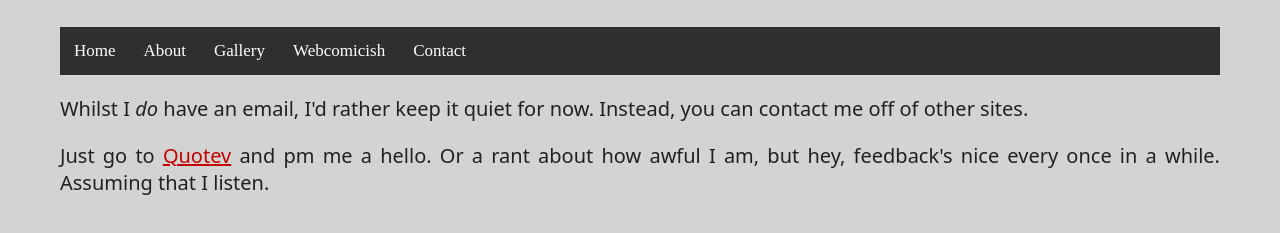
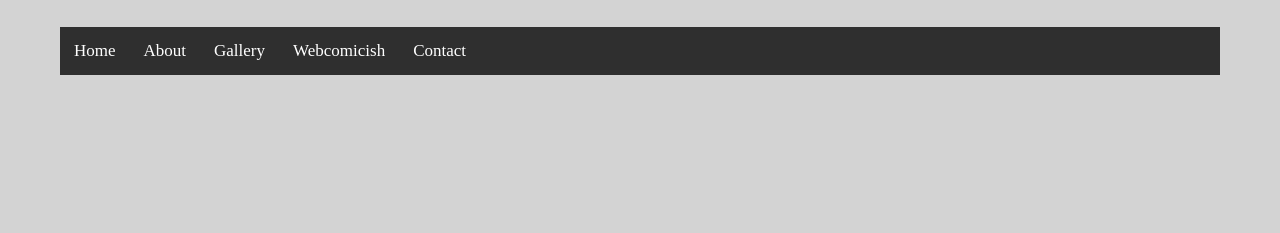
Before and after one commit to nionikr/nionikr.github.io, a plain HTML site: page contact.html in a window 1280 px wide. Shown: the part 207-440 px from the top of the page. Drawn offline with Linux system fonts and the light colour scheme.

Commit message:
Update contact.html

```diff
--- a/contact.html
+++ b/contact.html
@@ -16,8 +16,6 @@
         <a href="webcomicish.html">Webcomicish</a>
         <a href="contact.html">Contact</a>
     </div>
-    <p>Whilst I <i>do</i> have an email, I'd rather keep it quiet for now. Instead, you can contact me off of other sites.</p>
-    <p>Just go to <a href="https://www.quotev.com/nionikr">Quotev</a> and pm me a hello. Or a rant about how awful I am, but hey, feedback's nice every once in a while. Assuming that I listen.</p>
 
 </body>
 
```
